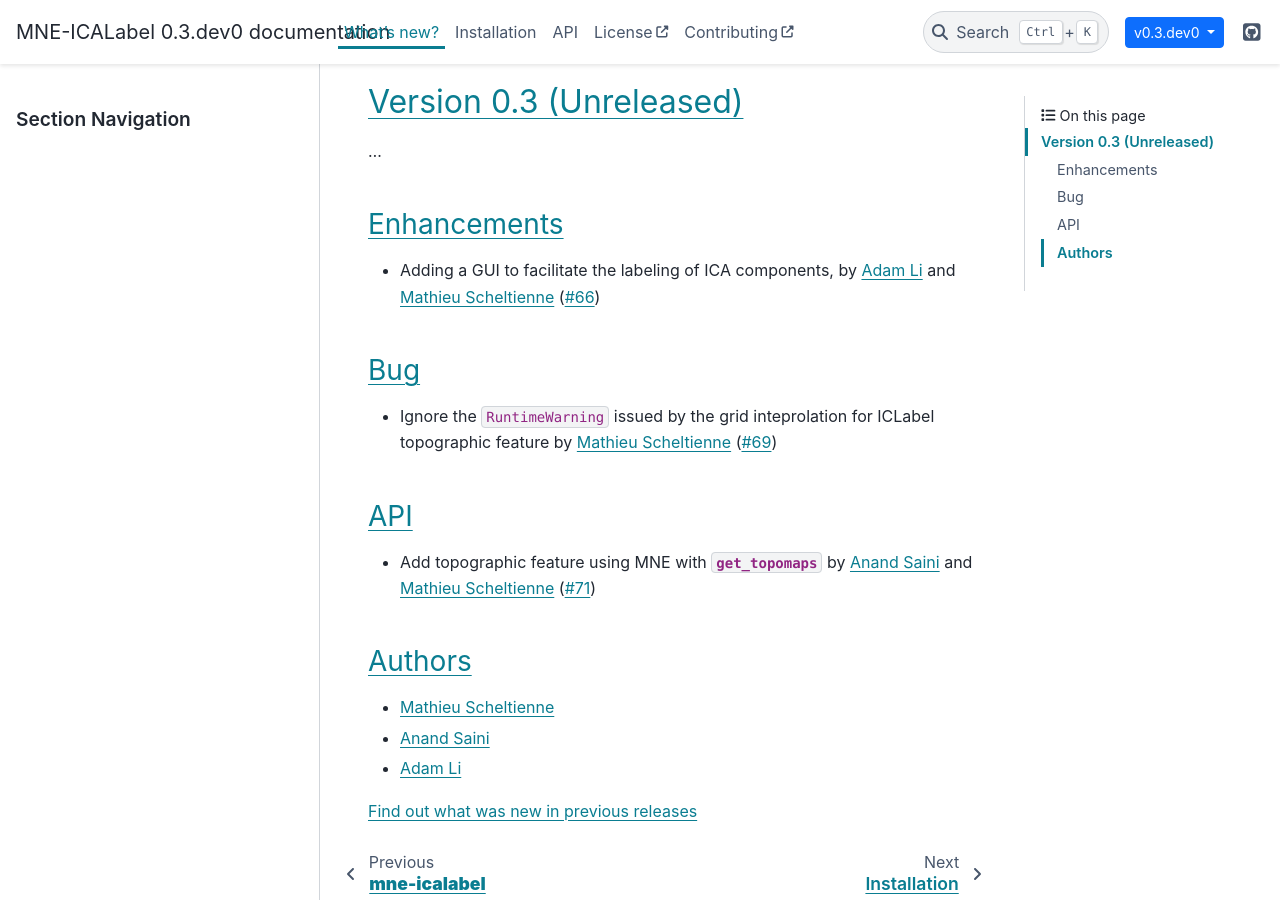
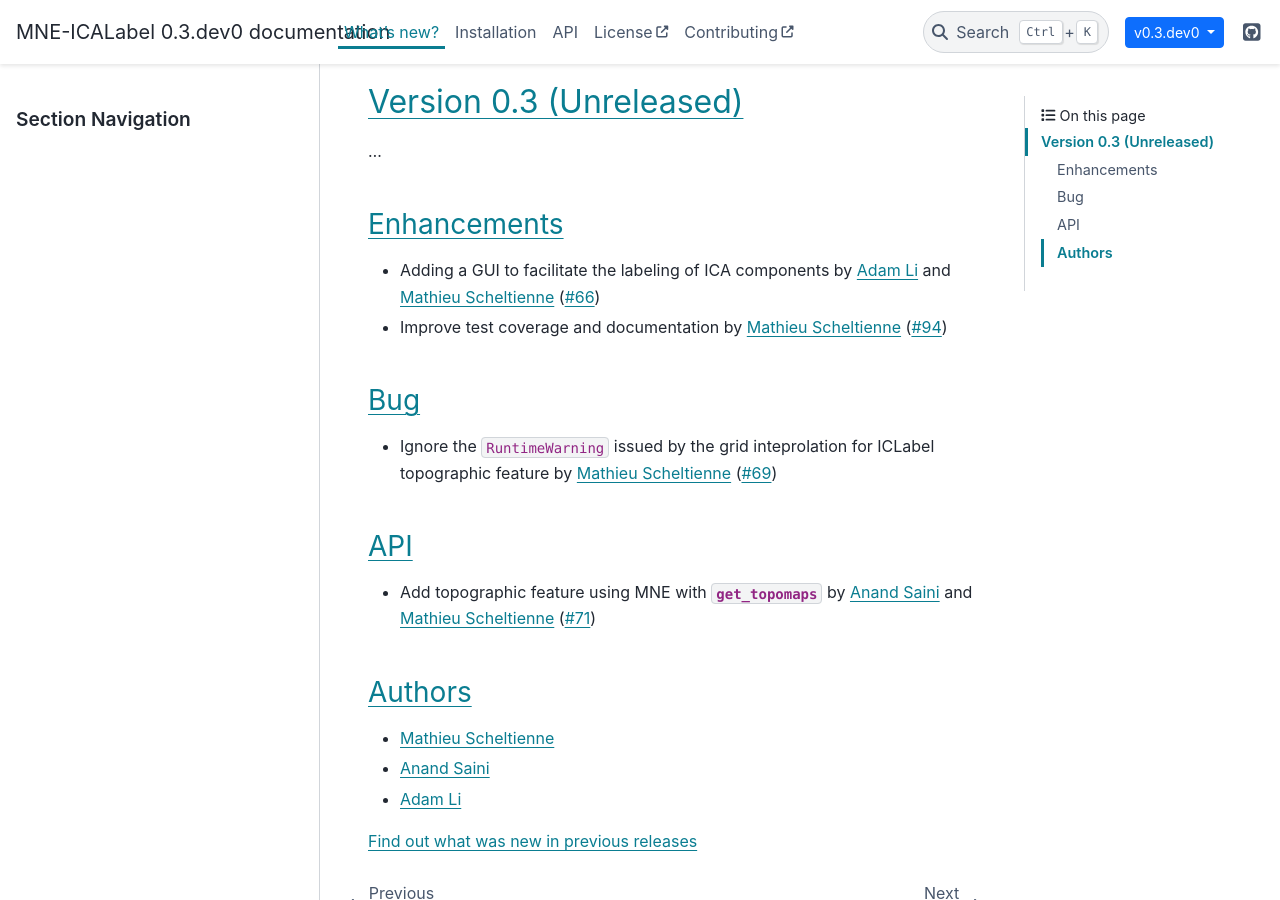
Before and after one commit to mne-tools/mne-icalabel, a Sphinx documentation site: the page built from doc/whats_new.rst, in a window 1280 px wide and 900 px high, scrolled down 437 px. Built offline with Sphinx 7.4.7 and the PyData theme 0.15.4, drawn with Linux system fonts in a browser that asks for light colours; pages that are not in the unit, such as notebooks, are missing from menus; the version number is read from the project's files by our own code.

Commit message:
add entry to changelog

```diff
--- a/doc/whats_new.rst
+++ b/doc/whats_new.rst
@@ -24,7 +24,9 @@ Version 0.3 (Unreleased)
 Enhancements
 ~~~~~~~~~~~~
 
-- Adding a GUI to facilitate the labeling of ICA components, by `Adam Li`_ and `Mathieu Scheltienne`_ (:gh:`66`)
+- Adding a GUI to facilitate the labeling of ICA components by `Adam Li`_ and `Mathieu Scheltienne`_ (:gh:`66`)
+
+- Improve test coverage and documentation by `Mathieu Scheltienne`_ (:gh:`94`)
 
 Bug
 ~~~
```
